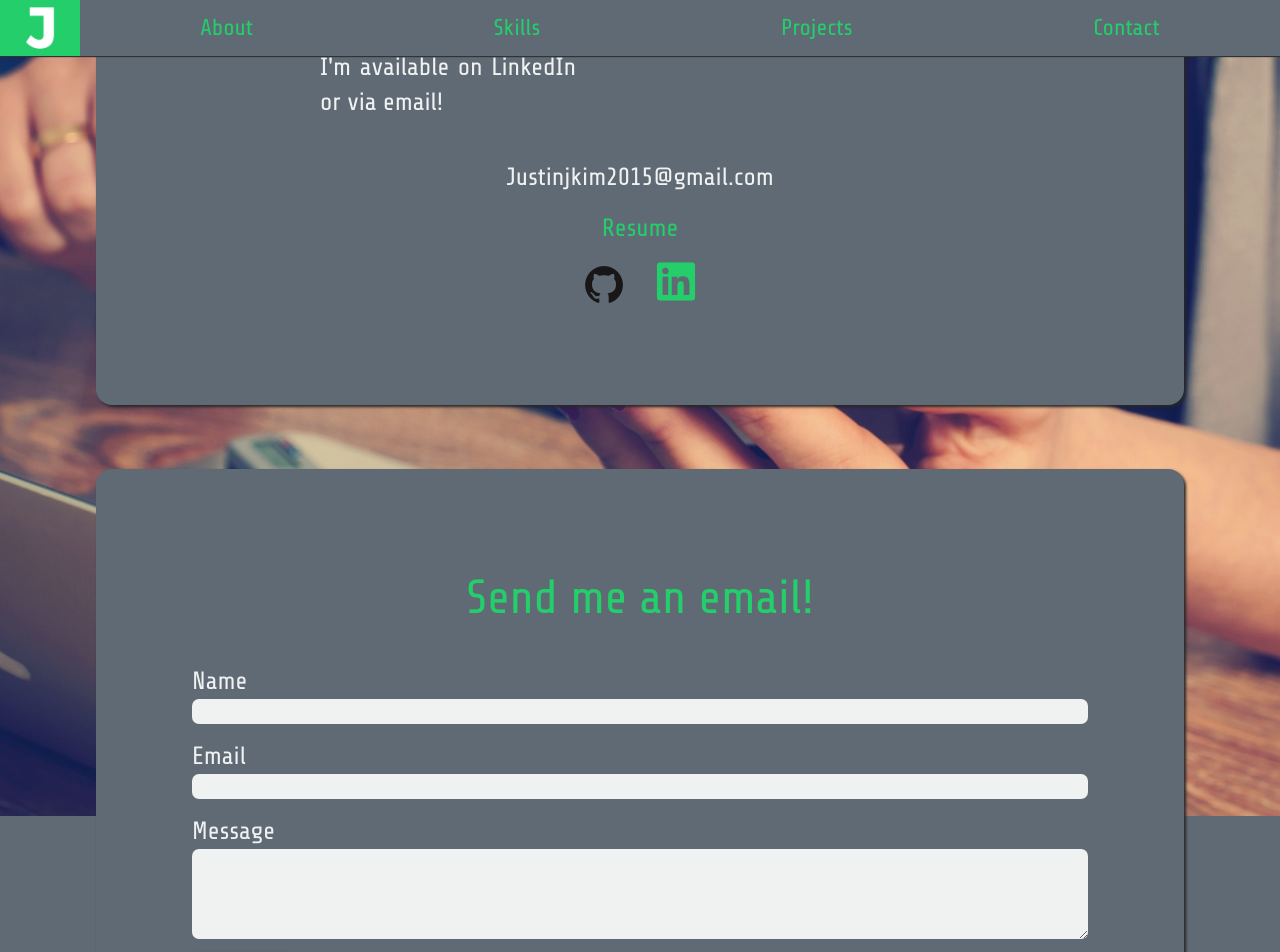
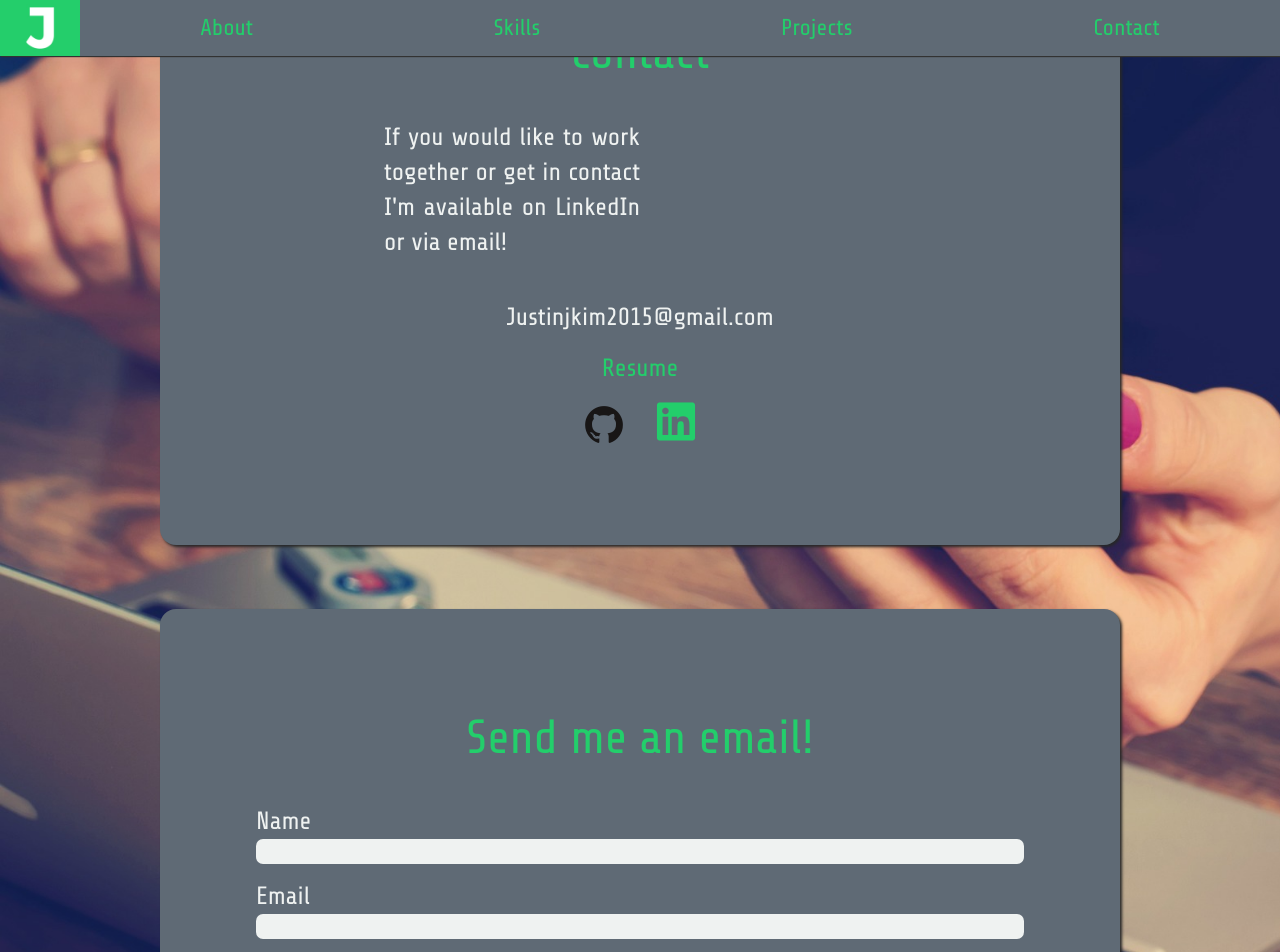
Before and after one commit to justinkim2015/react-portfolio-site, a React (Create React App) app: page /#/contact in a window 1280 px wide. Shown: the top 952 px of the page. Built offline with nearby package versions, Linux system fonts and the light colour scheme.

Commit message:
Update styles for form tablet

```diff
--- a/src/contact/ContactForm.js
+++ b/src/contact/ContactForm.js
@@ -26,7 +26,7 @@ const ContactForm = () => {
       onSubmit={handleSubmit}
       method="POST"
       target="_blank"
-      className='contact-info-box'
+      className='contact-info-box appear-now'
     >
       <h2 className='contact-header'>Send me an email!</h2>
       <div className='input-box'>
--- a/src/contact/contact.css
+++ b/src/contact/contact.css
@@ -40,6 +40,8 @@
   text-align: center;
 }
 
+/* Form */
+
 .input {
   background-color: #EFF2F1;
   border: none;
@@ -80,6 +82,7 @@
 @media (min-width: 480px) {
   .contact {
     margin-top: 7vh;
+    height: 130vh;
   }
 
   .contact-header {
@@ -89,13 +92,37 @@
 
   .contact-info-box {
     font-size: 20px;
+    width: 60vw;
     margin: 2rem 3rem 2rem 3rem;
     padding: 1rem;
   }
 
   .contact-message {
-    max-width: 35vw;
-    margin: 0 20vw 5vh 20vw;
+    max-width: 40vw;
+    margin: 0 10vw 5vh 10vw;
+  }
+
+  /* Form */
+  .input {
+    border: none;
+    padding: 5px;
+  }
+
+  .input-textarea {
+    padding: 5px ;
+    height: 80px;
+  }
+
+  .input-box {
+    margin-top: 10px;
+    margin-bottom: 15px;
+  }
+
+  .submit {
+    padding: 10px;
+  }
+
+  .submit:hover {
   }
 }
 
```
